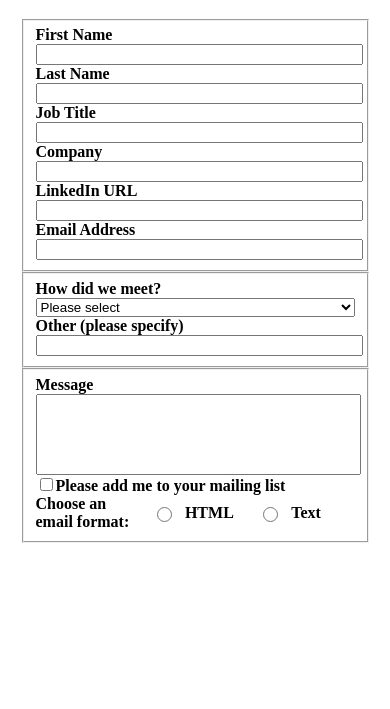
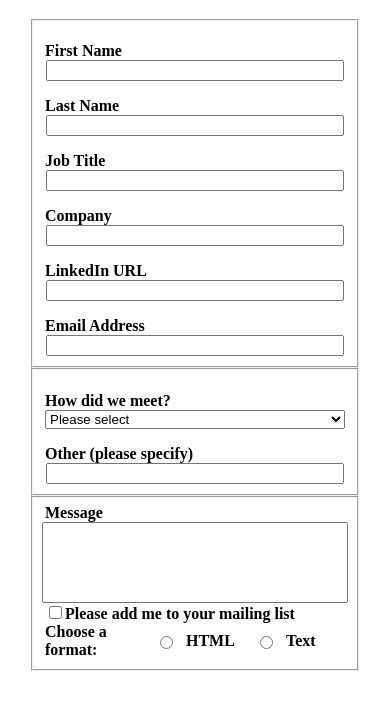
Before and after one commit to CMBCoding/contact-form, a website: page views/home.html in a window 390 px wide. Shown: the part 61-770 px from the top of the page. Drawn offline with Linux system fonts and the light colour scheme.

Commit message:
Refine tablet/half-width responsive stylings

```diff
--- a/public/styles/styles.css
+++ b/public/styles/styles.css
@@ -15,39 +15,71 @@ body {
 
 #contact-form {
     margin: 1rem auto;
+    display: flex;
+    flex-direction: column;
+    align-content: center;
+    justify-content: center;
+    align-items: center;
 }
 
 .error-msg {
     display: none;
 }
 
-#contact-info, #meet-info {
+#contact-info,
+#meet-info,
+#other-field {
     display: flex;
     flex-direction: column;
     justify-content: center;
     align-items: flex-start;
+    width: 300px;
 }
 
-.row, .row-box {
+
+input[type="text"],
+input[type="email"],
+#meet-other {
+    width: 290px
+}
+select {
     width: 100%;
+}
+
+.row {
+    width: 100%;
+}
+
+.row-box {
+    width: 100%;
+    width: 100%;
+    display: flex;
+    flex-direction: column;
+    align-items: center;
+    align-content: center;
+    justify-content: center;
+    margin: 1rem 0 0 0;
 }
 
 #other-field {
     display: flex;
     flex-direction: column;
     justify-content: center;
-    align-items: flex-start;
+    align-items: center;
 }
 
-input[type="text"],
+/* input[type="text"],
 input[type="email"],
-select,
-label {
-    width: 100%;
-}
+select {
+    min-width: 280px;
+    max-width: 100%;
+    display: block;
+    margin: 0.25rem 0.5rem;
+} */
 
 label {
     width: 100%;
+    display: block;
 }
 
 #message {
@@ -57,7 +89,9 @@ label {
 
 label {
     font-weight: bold;
+    text-align: left;
 }
+
 
 #format-options {
     display: flex;
@@ -69,6 +103,11 @@ label {
 
 #format-options > label {
     display: flex;
+    flex-direction: row;
+    align-content: center;
+    justify-content: flex-start;
+    align-items: center;
+    flex-wrap: nowrap;
 }
 #format-options > label > input[type="radio"] {
     width: 33%;
@@ -80,7 +119,7 @@ label {
 
 @media screen and (min-width: 600px) {
 
-    form {
+    #contact-form {
         max-width: 1200px;
     }
 
@@ -96,11 +135,29 @@ label {
         ;
     } */
 
-    #contact-info {
+    #contact-info,
+    #meet-info,
+    #other-field {
         display: flex;
         flex-direction: column;
         justify-content: center;
         align-items: center;
+        width: 580px;
+    }
+
+    input[type="text"],
+    input[type="email"] {
+        width: 180px;
+    }
+    #meet-other {
+        width: 275px;
+    }
+
+    select {
+        min-width: 280px;
+        max-width: 100%;
+        display: block;
+        margin: 0.25rem 0.5rem;
     }
 
     .row {
@@ -121,4 +178,5 @@ label {
         align-items: center;
         justify-content: flex-start;
     }
+
 }
--- a/views/home.html
+++ b/views/home.html
@@ -61,6 +61,8 @@
 
             <fieldset id="meet-info">
                 <!-- Select list for possible methods of meeting -->
+                <div class="row">
+                    <div class="row-box">
                         <label for="meet-list">How did we meet?</label>
                         <select name="meet-list" id="meet-list">
                             <option value="none">Please select</option>
@@ -68,12 +70,14 @@
                             <option value="others">Through an associate</option>
                             <option value="social-media">Social media</option>
                         </select>
-
+                    </div>
                     <!-- Text field of alternative method of meeting -->
+                    <div class="row-box">
                         <label for="meet-other">Other (please specify)</label>
                         <input type="text" name="meet-other" id="meet-other">
-
                         <span class="error-msg">Please fill in one of the above fields</span>
+                    </div>
+                </div>
             </fieldset>
 
             <fieldset id="other-field">
@@ -88,7 +92,7 @@
 
                 <!-- Format radio buttons -->
                 <div id="format-options">
-                    <label for="format-btn">Choose an email format:</label>
+                    <label for="format-btn">Choose a format:</label>
                     <label for="format-btn">
                         <input type="radio" name="format" id="html-btn" value="format-html">
                         HTML
```
Lines whose indentation alone changed are shown as unchanged.
